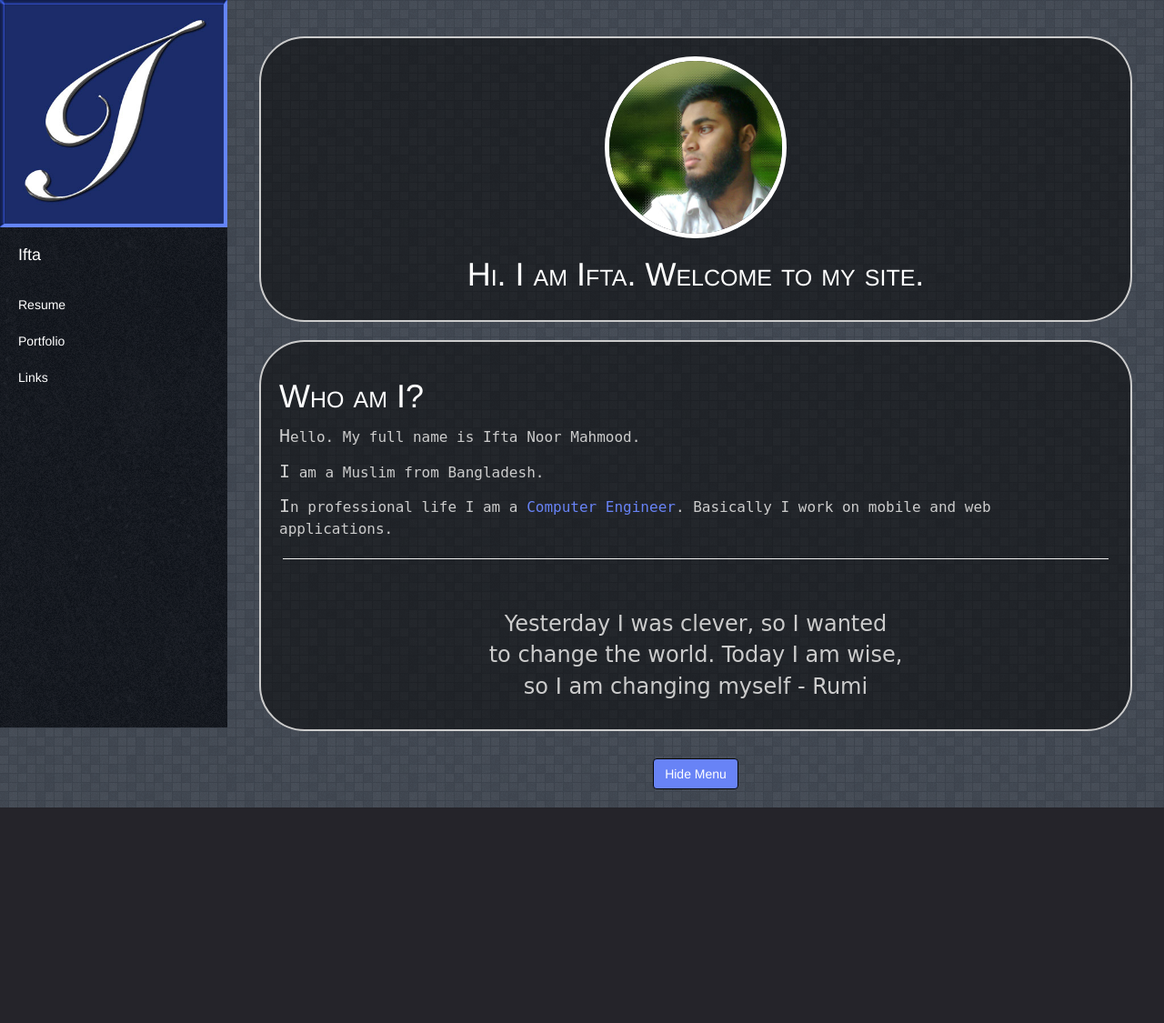
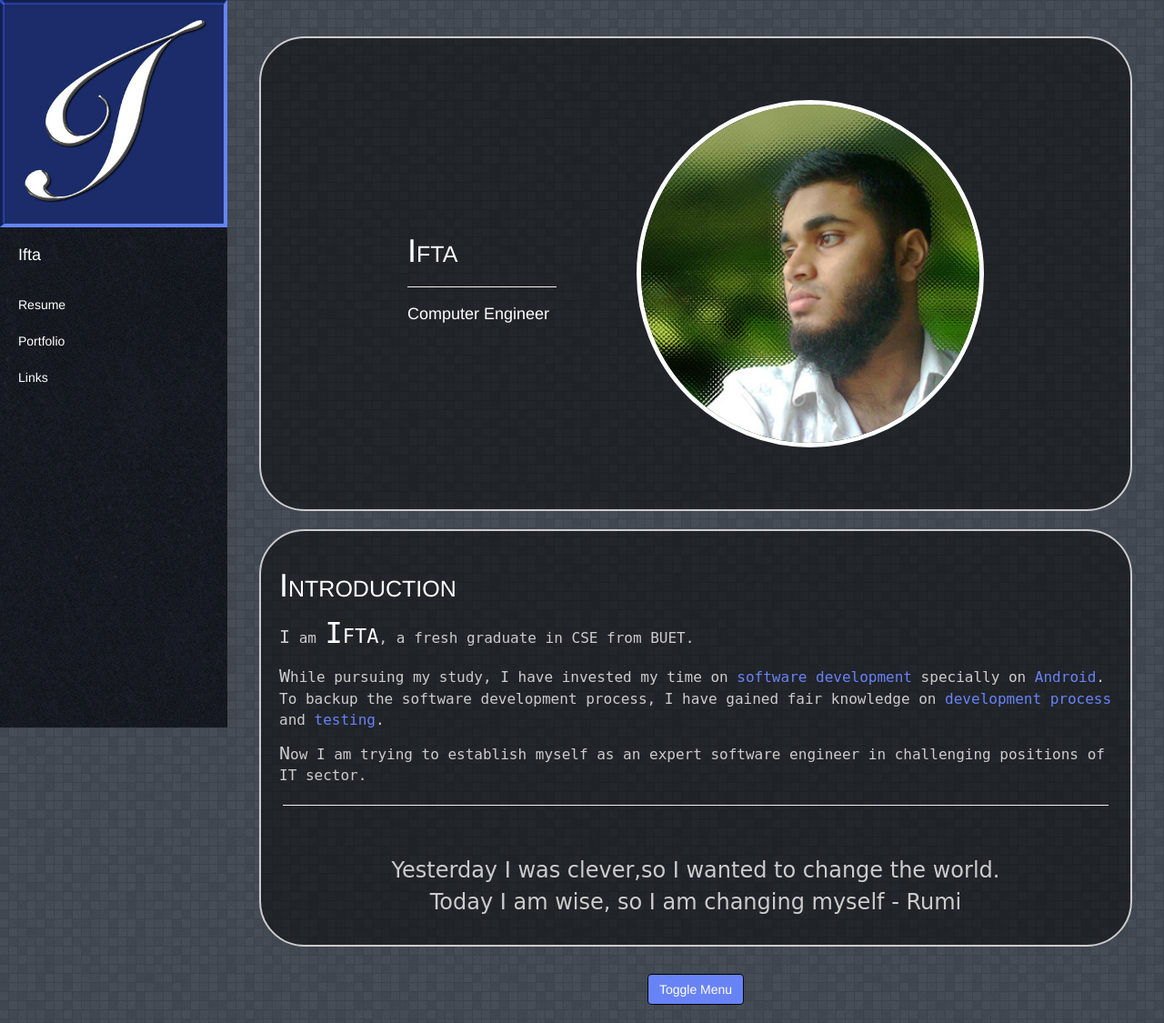
Before and after one commit to adorgoalp/Ifta-s-Index, a PHP site: page / in a window 1280 px wide. Shown: the whole page at 91% size. Before the commit the page ends 888 px from the top, so only its background shows below. Run offline with PHP 8.4, Linux system fonts and the light colour scheme.

Commit message:
Modification in homepage, resume and menu toggle

```diff
--- a/css/ifta.css
+++ b/css/ifta.css
@@ -91,6 +91,31 @@ span{
     height: 175px;
     border: 5px #ffffff solid;
 }
+.img-circle-big{
+    border-radius: 50%;
+    width: 40%;
+    height: 40%;
+    border: 5px #ffffff solid;
+}
+.left-right-parent-centered{
+    overflow: auto;
+    display: flex;
+  justify-content: center;
+}
+.left-centered{
+    max-width: 70%;
+    overflow: visible;
+    float: left;
+    margin: 5%;
+    align-self: center;
+}
+.right-centered{
+    overflow: no-content;
+    text-align: right;
+    margin: 5%;
+    float: right;
+    align-self: center;
+}
 .left-right-parent{
     overflow: auto;
 }
@@ -98,15 +123,14 @@ span{
     max-width: 70%;
     overflow: visible;
     float: left;
-    margin-bottom: 10px;
+    margin-bottom: 5%;
 }
 .right{
     overflow: no-content;
     text-align: right;
-    margin-right: 20px;
-    margin-bottom: 10px;
+    margin-right: 10%;
+    margin-bottom: 5%;
     float: right;
-    margin-right: 20px;
 }
 .jumper{
     text-align: center;
--- a/foot.php
+++ b/foot.php
@@ -1,5 +1,5 @@
 <div style="text-align: center">
-    <button href="#menu-toggle" class="btn btn-black" id="menu-toggle">Hide Menu</button>
+    <button href="#menu-toggle" class="btn btn-black" id="menu-toggle">Toggle Menu</button>
 </div>
 </div>
 </div>
@@ -8,10 +8,11 @@
     $("#menu-toggle").click(function (e) {
         e.preventDefault();
         $("#wrapper").toggleClass("toggled");
-        $(this).text(function (i, text) {
-            return text === "View Menu" ? "Hide Menu" : "View Menu";
-        });
+//        $(this).text(function (i, text) {
+//            return text === "View Menu" ? "Hide Menu" : "View Menu";
+//        });
     });
+
 </script>
 </body>
 </html>
--- a/head.php
+++ b/head.php
@@ -2,7 +2,6 @@
     <head>
         <meta charset="utf-8">
         <meta http-equiv="X-UA-Compatible" content="IE=edge">
-        <meta name="viewport" content="width=device-width, initial-scale=1">
         <meta name="description" content="">
         <meta name="author" content="">
         <link rel="shortcut icon" type="image/png" href="favicon.jpg"/>
--- a/index.php
+++ b/index.php
@@ -1,25 +1,37 @@
 <!DOCTYPE html>
 <?php require_once './head.php'; ?>
 <div class="round-border centering">
-    <img class="img-circle" src="img/ifta-old.jpg" />
-    <h1>Hi. I am Ifta. Welcome to my site.</h1>
+    <div class="left-right-parent-centered">
+        <div class="left-centered" style="text-align: left;">
+            <h1>Ifta</h1>
+            <hr style="width: 105%;">
+            <h4>Computer Engineer</h4>
+
+        </div>
+        <img class="img-circle-big right-centered" src="img/ifta-old.jpg" />
+    </div>
+
 </div>
 <div class="round-border">
-    <h1 class="text-good-positioning">Who am I?</h1>
-    <p>
-        Hello. My full name is Ifta Noor Mahmood.
+    <h1 class="text-good-positioning">Introduction</h1>
+    <p>I am <span style="font-variant: small-caps; font-size: 200%; color: #fff;">Ifta</span>,
+        a fresh graduate in CSE from BUET.
     </p>
     <p>
-        I am a Muslim from Bangladesh.
+        While pursuing my study,
+        I have invested my time on <span>software development</span> specially on
+        <span>Android</span>.
+        To backup the software development process,
+        I have gained fair knowledge on <span>development process</span> and <span>testing</span>.
     </p>
     <p>
-        In professional life I am a <span>Computer Engineer</span>. Basically I work on mobile and web applications.
+        Now I am trying to establish myself as an
+        expert software engineer in challenging positions of IT sector.
     </p>
     <hr>
     <p class="quotes">
-        Yesterday I was clever, so I wanted
-        to change the world. Today I am wise,
-        so I am changing myself - Rumi
+        Yesterday I was clever,so I wanted to change the world.
+        Today I am wise, so I am changing myself - Rumi
     </p>
 </div>
 <?php require_once './foot.php'; ?>
--- a/navbar.php
+++ b/navbar.php
@@ -1,3 +1,4 @@
+<script src="js/jQuery.js"></script>
 <div id="sidebar-wrapper">
     <ul class="sidebar-nav" id="navigation">
         <li class="fill" style="text-indent: 0px;" >
@@ -22,9 +23,9 @@
 <script type="text/javascript">
     $(document).ready(function () {
         var url = window.location;
-        $('ul.sidebar-nav a[href="'+ url +'"]').parent().addClass('active');
-        $('ul.sidebar-nav a').filter(function() {
-             return this.href == url;
+        $('ul.sidebar-nav a[href="' + url + '"]').parent().addClass('active');
+        $('ul.sidebar-nav a').filter(function () {
+            return this.href == url;
         }).parent().addClass('active');
     });
 </script>
--- a/nbproject/private/private.xml
+++ b/nbproject/private/private.xml
@@ -3,10 +3,12 @@
     <editor-bookmarks xmlns="http://www.netbeans.org/ns/editor-bookmarks/2" lastBookmarkId="0"/>
     <open-files xmlns="http://www.netbeans.org/ns/projectui-open-files/2">
         <group>
-            <file>file:/Applications/mappstack-5.5.31-0/apache2/htdocs/Ifta/js/ifta.js</file>
             <file>file:/Applications/mappstack-5.5.31-0/apache2/htdocs/Ifta/css/simple-sidebar.css</file>
             <file>file:/Applications/mappstack-5.5.31-0/apache2/htdocs/Ifta/css/ifta.css</file>
+            <file>file:/Applications/mappstack-5.5.31-0/apache2/htdocs/Ifta/index.php</file>
+            <file>file:/Applications/mappstack-5.5.31-0/apache2/htdocs/Ifta/reume.php</file>
             <file>file:/Applications/mappstack-5.5.31-0/apache2/htdocs/Ifta/portfolio.php</file>
+            <file>file:/Applications/mappstack-5.5.31-0/apache2/htdocs/Ifta/foot.php</file>
             <file>file:/Applications/mappstack-5.5.31-0/apache2/htdocs/Ifta/head.php</file>
         </group>
     </open-files>
--- a/nbproject/project.xml
+++ b/nbproject/project.xml
@@ -5,5 +5,8 @@
         <data xmlns="http://www.netbeans.org/ns/php-project/1">
             <name>Ifta</name>
         </data>
+        <spellchecker-wordlist xmlns="http://www.netbeans.org/ns/spellchecker-wordlist/1">
+            <word>Ifta</word>
+        </spellchecker-wordlist>
     </configuration>
 </project>
```
Also changed, not shown: portfolio.php (+5 -3 lines), reume.php (+32 -16 lines), img/cook.png (added).
